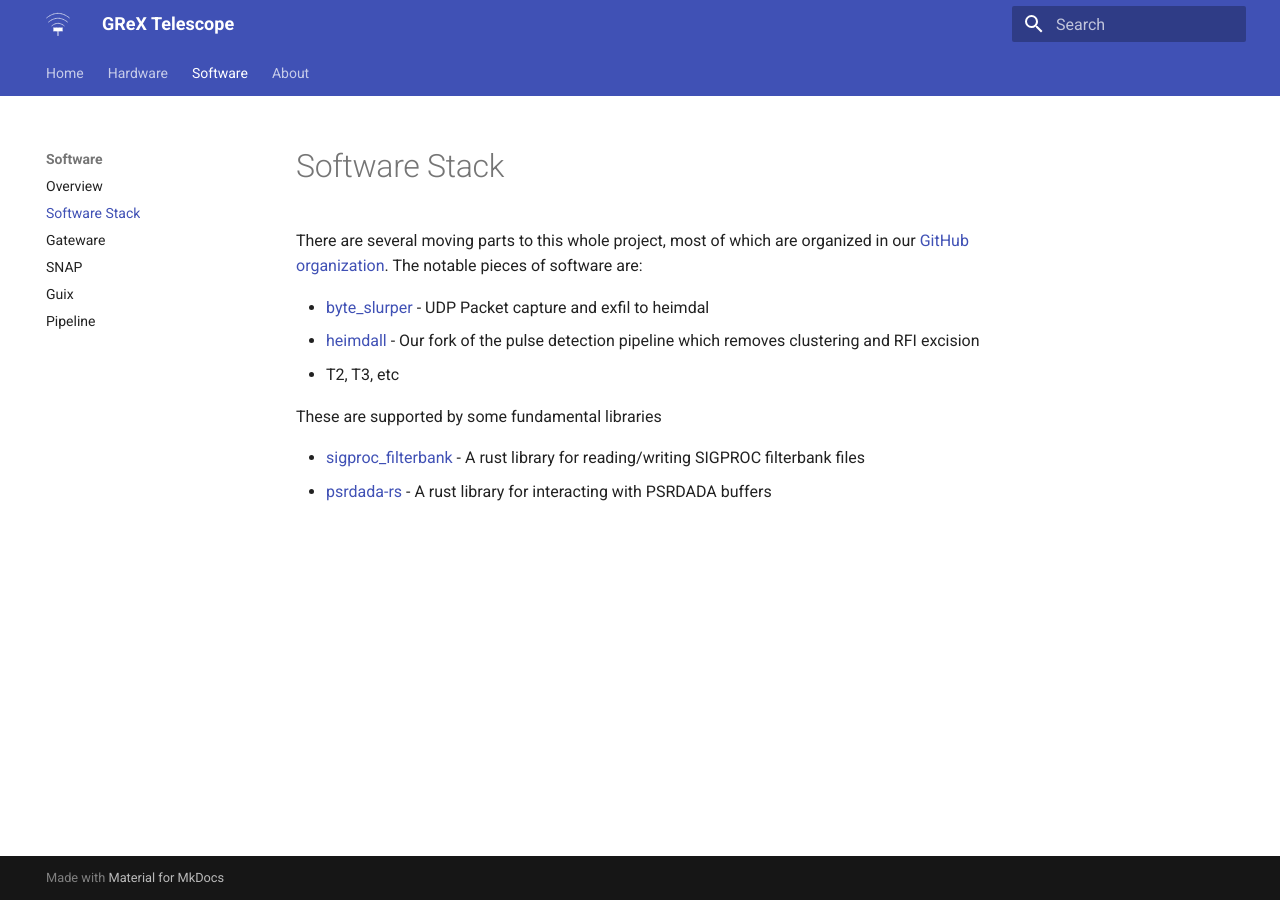
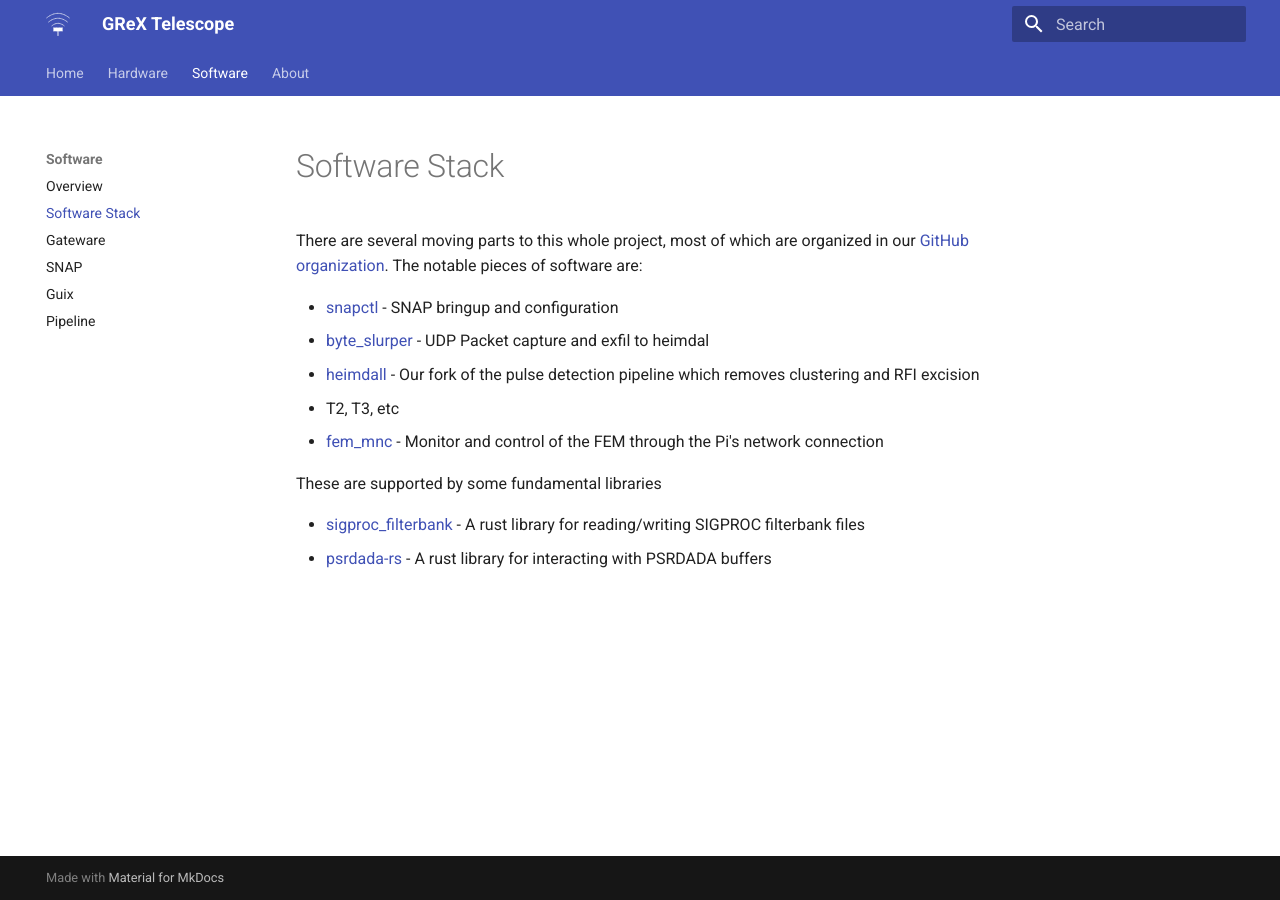
Before and after one commit to courtneyjkeeler/grex-telescope.github.io, an MkDocs documentation site: the page built from docs/software/stack.md, in a window 1280 px wide. Built offline with MkDocs 1.6.1 and Material for MkDocs 9.7.7, drawn with Linux system fonts in a browser that asks for light colours.

Commit message:
Add snapctl and fem_mnc to docs

```diff
--- a/docs/software/stack.md
+++ b/docs/software/stack.md
@@ -4,11 +4,14 @@ There are several moving parts to this whole project, most of which are
 organized in our [GitHub organization](https://github.com/GReX-Telescope).
 The notable pieces of software are:
 
+- [snapctl](https://github.com/GReX-Telescope/snapctl) - SNAP bringup and configuration
 - [byte_slurper](https://github.com/GReX-Telescope/byte_slurper) - UDP Packet
   capture and exfil to heimdal
 - [heimdall](https://github.com/GReX-Telescope/heimdall-astro) - Our fork of the
   pulse detection pipeline which removes clustering and RFI excision
 - T2, T3, etc
+- [fem_mnc](https://github.com/GReX-Telescope/fem_mnc) - Monitor and control of
+  the FEM through the Pi's network connection
 
 These are supported by some fundamental libraries
 
```
